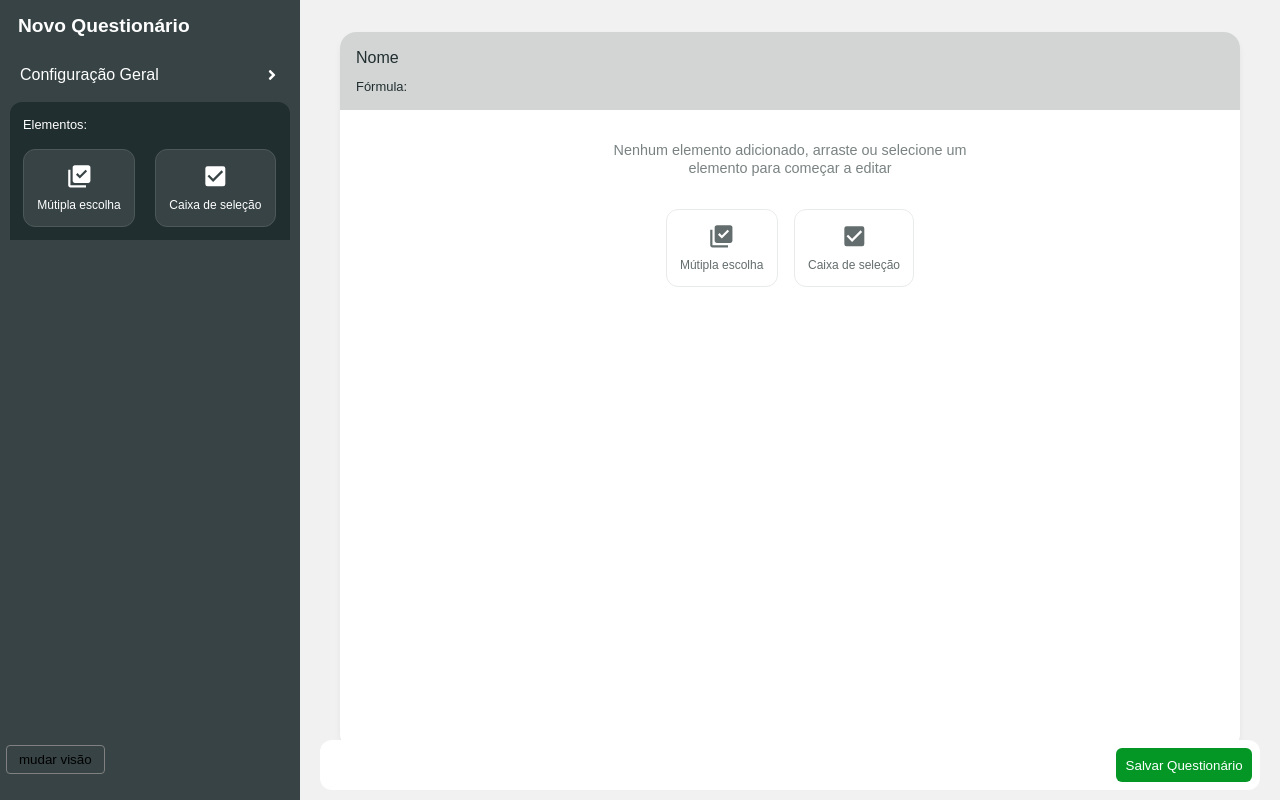
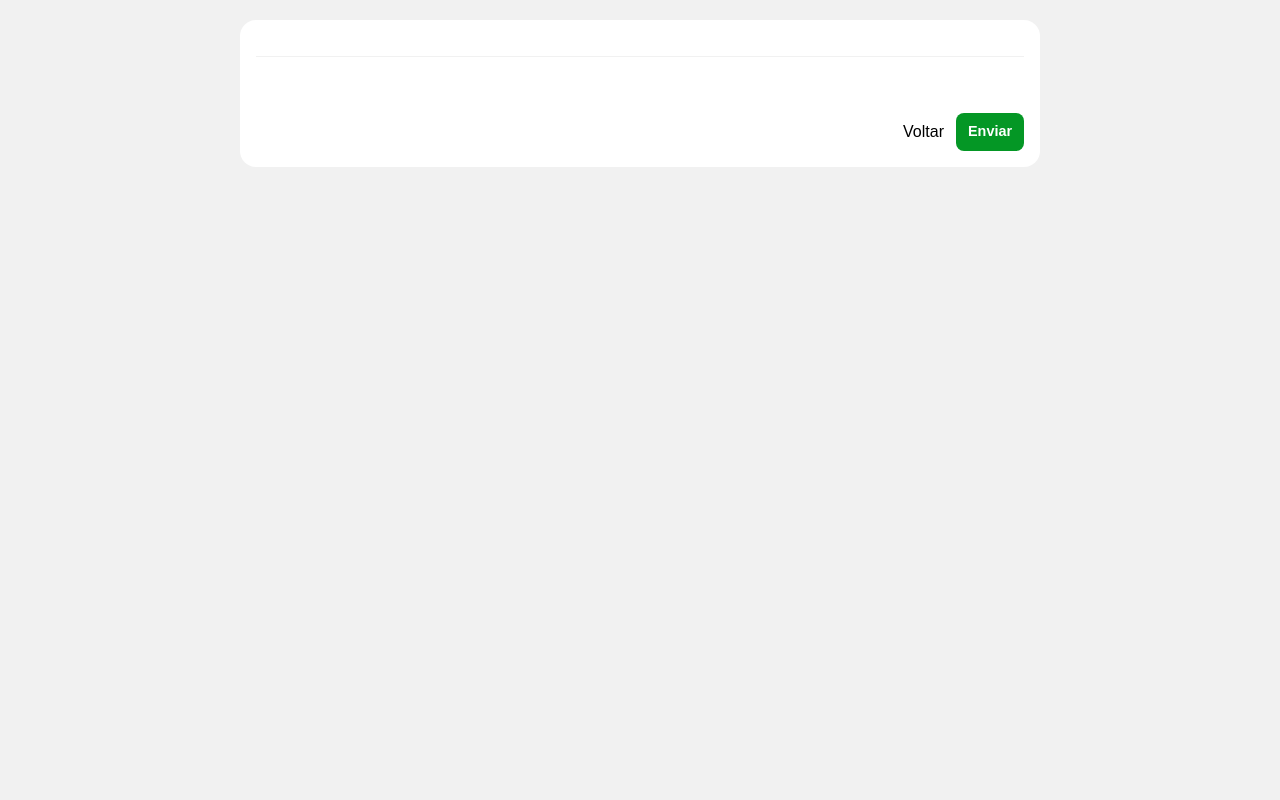
Before and after one commit to otaviopiottotech/liderprofile-form, a React (Vite) app: page /questinoario in a window 1280 px wide. Built offline with nearby package versions, Linux system fonts and the light colour scheme.

Commit message:
first attempt to vercel

```diff
--- a/src/App.tsx
+++ b/src/App.tsx
@@ -1,9 +1,9 @@
 import { ThemeProvider } from "styled-components";
 import { themesOptions } from "./styles/theme";
 import GlobalStyle from "./styles/global";
-import Ques from "./pages/questionario";
 import { useState } from "react";
-import QuizScreen from "./pages/quiz";
+import { BrowserRouter } from "react-router-dom";
+import AppRoutes from "./routes/Routes";
 
 function App() {
   const [changedView, setChangedView] = useState(false);
@@ -11,30 +11,11 @@ function App() {
   return (
     <ThemeProvider theme={themesOptions["light"]}>
       <GlobalStyle />
-
-      <button
-        type="button"
-        style={{
-          padding: "6px 12px",
-          margin: 6,
-          border: "1px solid gray",
-          borderRadius: 4,
-          position: "absolute",
-          bottom: "20px",
-        }}
-        onClick={() => setChangedView(!changedView)}
-      >
-        mudar visão
-      </button>
-      {!changedView ? (
-        <div style={{ width: "100%" }}>
-          <QuizScreen />
-        </div>
-      ) : (
-        <div style={{ width: "100%" }}>
-          <Ques />
-        </div>
-      )}
+      <div style={{ width: "100%" }}>
+        <BrowserRouter>
+          <AppRoutes />
+        </BrowserRouter>
+      </div>
     </ThemeProvider>
   );
 }
--- a/src/pages/questionario/index.tsx
+++ b/src/pages/questionario/index.tsx
@@ -4,6 +4,7 @@ import { useForm } from "react-hook-form";
 import { answersProps, dimensionModel } from "../quiz/quiz.interface";
 import QuizSelect from "./components/select";
 import QuizMultiSelect from "./components/multiSelect";
+import { NavLink } from "react-router-dom";
 
 interface quizInputs {
   questions: {
@@ -102,6 +103,18 @@ const Ques = () => {
           })}
 
         <div className="buttons-section">
+          <NavLink
+            style={{
+              textDecoration: "none",
+              color: "black",
+              padding: "10px 12px",
+              display: "block",
+              fontFamily: "'Poppins', sans-serif",
+            }}
+            to={"/"}
+          >
+            Voltar
+          </NavLink>
           <button>Enviar</button>
         </div>
       </form>
--- a/src/pages/quiz/index.tsx
+++ b/src/pages/quiz/index.tsx
@@ -3,6 +3,7 @@ import QuizSideBar from "./components/sidebar";
 import { QuizContainer, QuizDock } from "./styles";
 import { dimensionModel } from "./quiz.interface";
 import FormGroup from "../defaulForm/components/Group";
+import { NavLink } from "react-router-dom";
 
 const QuizScreen = () => {
   const formMethods = useForm<dimensionModel>();
@@ -30,6 +31,18 @@ const QuizScreen = () => {
           fieldsArray={questionsFieldArray}
         />
         <QuizDock>
+          <NavLink
+            style={{
+              textDecoration: "none",
+              color: "black",
+              padding: "10px 12px",
+              display: "block",
+              fontFamily: "'Poppins', sans-serif",
+            }}
+            to={"/questinoario"}
+          >
+            Ver formulário
+          </NavLink>
           <button type="button" className="save-button" onClick={onSubmit}>
             Salvar Questionário
           </button>
--- /dev/null
+++ b/src/routes/Routes.tsx
@@ -0,0 +1,19 @@
+import { Navigate, Route, Routes } from "react-router-dom";
+import QuizScreen from "../pages/quiz";
+import Ques from "../pages/questionario";
+
+const AppRoutes = () => {
+  return <UserRoute />;
+};
+
+const UserRoute = () => {
+  return (
+    <Routes>
+      <Route path="*" element={<Navigate replace to="/" />} />
+      <Route path="/" element={<QuizScreen />} />
+      <Route path="/questinoario" element={<Ques />} />
+    </Routes>
+  );
+};
+
+export default AppRoutes;
```
Also changed, not shown: src/routes/styles.ts (added, +21 -0 lines), vercel.json (added).
